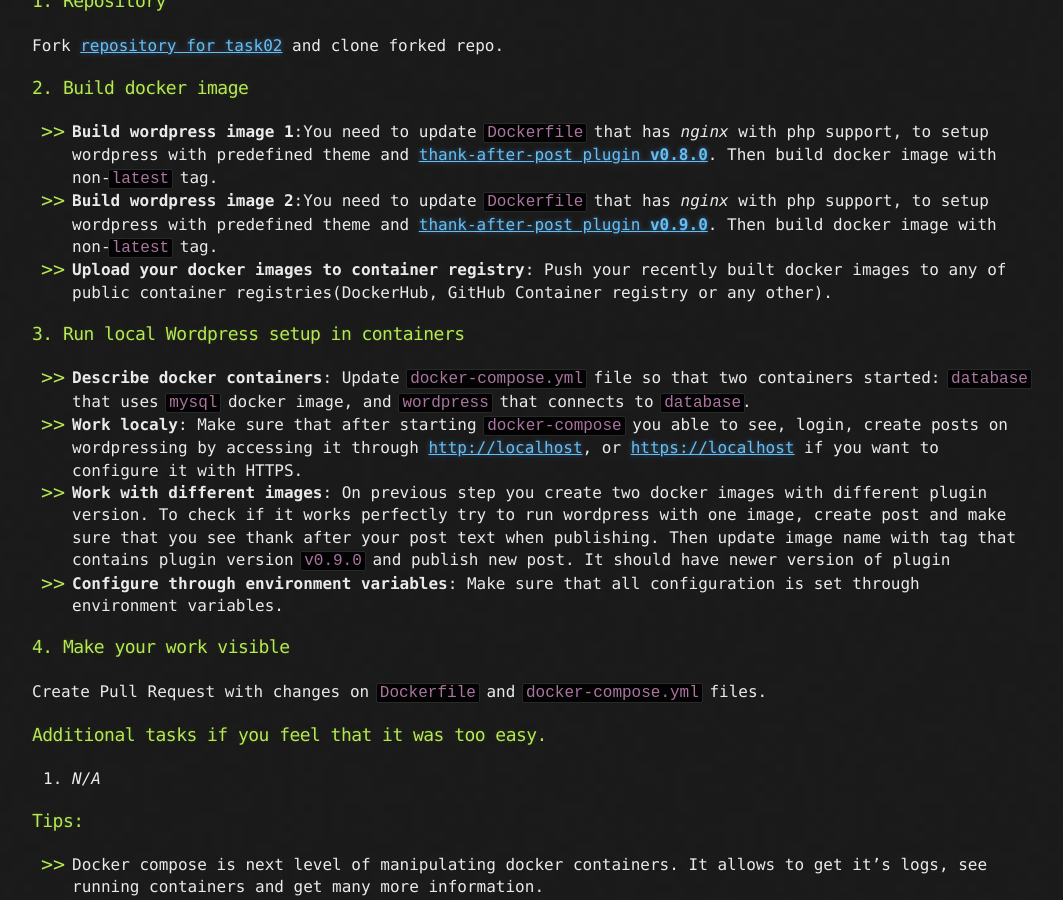
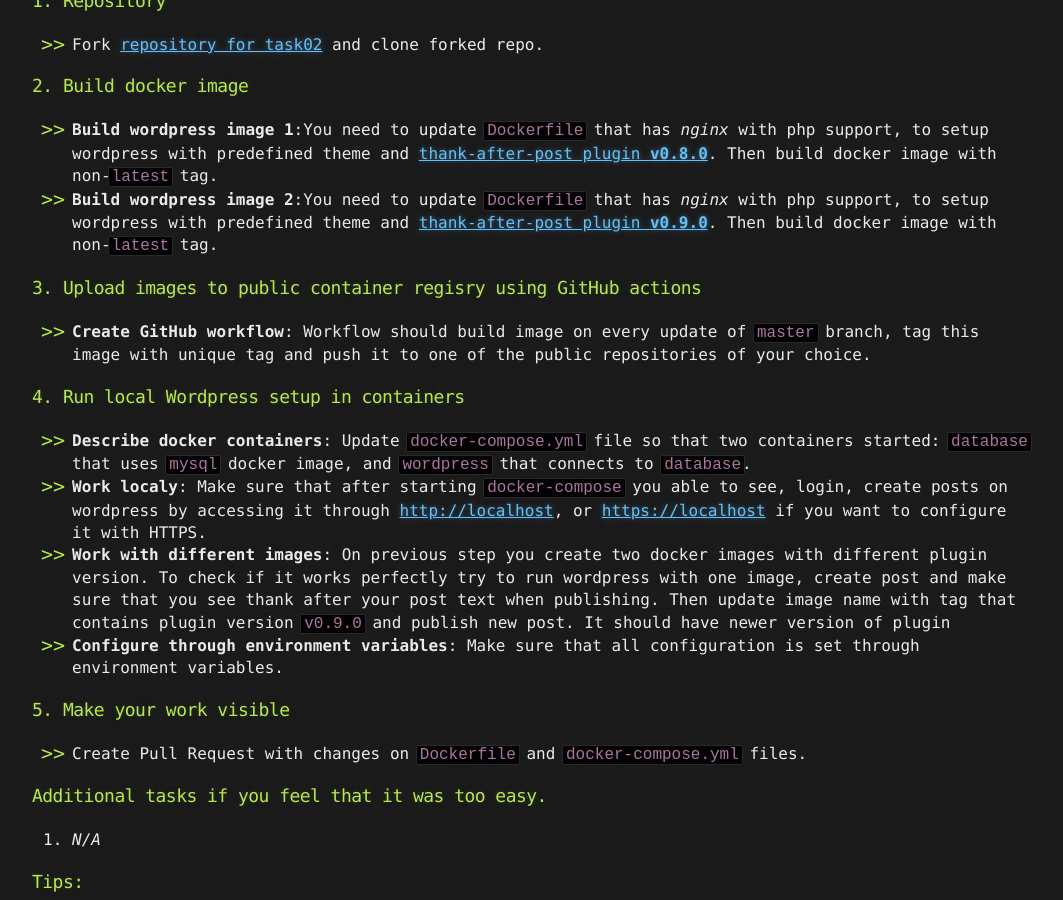
Before and after one commit to korney4eg/korney4eg.github.io, a Jekyll site: the page built from tasks/_posts/2021-02-01-phase2-task2-run-blog-in-containers.md, in a window 1280 px wide and 900 px high, scrolled down 452 px. Shown: the whole window, without its empty margins (108-1171 px from the left). Built offline with Jekyll 4.4.1, drawn with Linux system fonts in a browser that asks for light colours.

Commit message:
Add github action to build image

```diff
--- a/tasks/_posts/2021-02-01-phase2-task2-run-blog-in-containers.md
+++ b/tasks/_posts/2021-02-01-phase2-task2-run-blog-in-containers.md
@@ -15,24 +15,27 @@ difficulty: 2
 
 ### 1. Repository
 
-Fork [repository for task02](https://github.com/learningdevops-makvaz-com/phase02_task02) and clone forked repo.
+* Fork [repository for task02](https://github.com/learningdevops-makvaz-com/phase02_task02) and clone forked repo.
 
 ### 2. Build docker image
 
 * **Build wordpress image 1**:You need to update `Dockerfile` that has *nginx* with php support, to setup wordpress with predefined theme and [thank-after-post plugin **v0.8.0**](https://github.com/korney4eg/thank-after-post-plugin/releases/download/v0.8.0/thank-after-post.zip). Then build docker image with non-`latest` tag.
 * **Build wordpress image 2**:You need to update `Dockerfile` that has *nginx* with php support, to setup wordpress with predefined theme and [thank-after-post plugin **v0.9.0**](https://github.com/korney4eg/thank-after-post-plugin/releases/download/v0.9.0/thank-after-post.zip). Then build docker image  with non-`latest` tag.
-* **Upload your docker images to container registry**: Push your recently built docker images to any of public container registries(DockerHub, GitHub Container registry or any other).
 
-### 3. Run local Wordpress setup in containers
+### 3. Upload images to public container regisry using GitHub actions
+
+* **Create GitHub workflow**: Workflow should build image on every update of `master` branch, tag this image with unique tag and push it to one of the public repositories of your choice.
+
+### 4. Run local Wordpress setup in containers
 
 * **Describe docker containers**: Update `docker-compose.yml` file so that two containers started: `database` that uses `mysql` docker image, and `wordpress` that connects to `database`.
-* **Work localy**: Make sure that after starting `docker-compose` you able to see, login, create posts on wordpressing by accessing it through [http://localhost](http://localhost), or [https://localhost](https://localhost) if you want to configure it with HTTPS.
+* **Work localy**: Make sure that after starting `docker-compose` you able to see, login, create posts on wordpress by accessing it through [http://localhost](http://localhost), or [https://localhost](https://localhost) if you want to configure it with HTTPS.
 * **Work with different images**: On previous step you create two docker images with different plugin version. To check if it works perfectly try to run wordpress with one image, create post and make sure that you see thank after your post text when publishing. Then update image name with tag that contains plugin version `v0.9.0` and publish new post. It should have newer version of plugin
 * **Configure through environment variables**: Make sure that all configuration is set through environment variables.
 
-### 4. Make your work visible
+### 5. Make your work visible
 
-Create Pull Request with changes on `Dockerfile` and `docker-compose.yml` files.
+* Create Pull Request with changes on `Dockerfile` and `docker-compose.yml` files.
 
 
 ### Additional tasks if you feel that it was too easy.
```
Also changed, not shown: other parts of tasks/_posts/2021-02-01-phase2-task2-run-blog-in-containers.md (+1 -1 lines).
